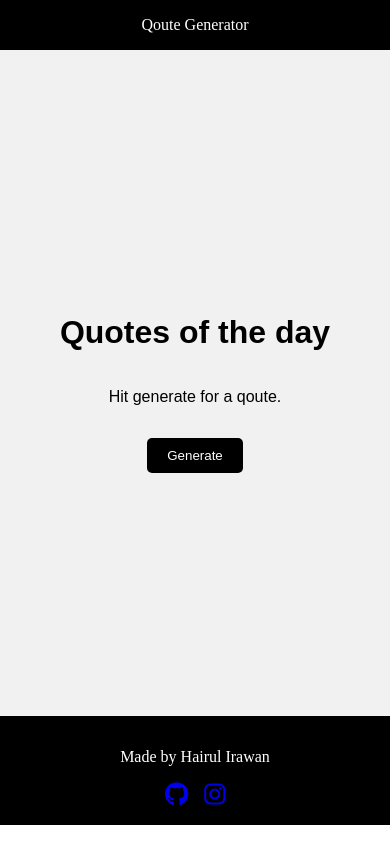
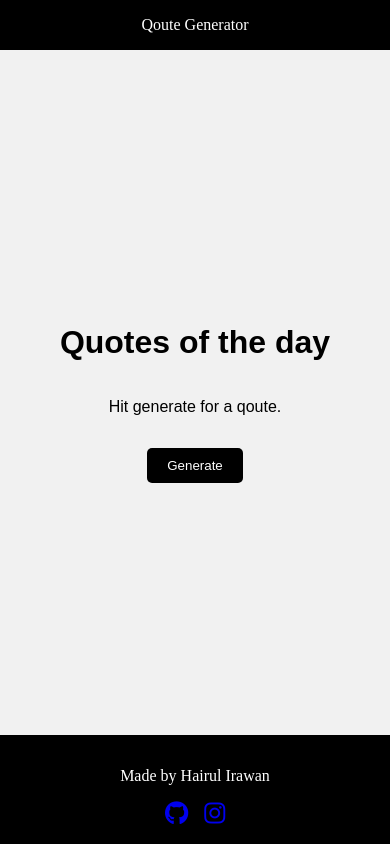
Before and after one commit to halannn/API-Testing, a plain HTML site: page index.html in a window 390 px wide. Drawn offline with Linux system fonts and the light colour scheme.

Commit message:
Update index.html

```diff
--- a/index.html
+++ b/index.html
@@ -66,10 +66,10 @@
             text-decoration: none;
         }
 
-        @media screen and (max-width: 768px) {
+        @media screen and (max-width: 900px) {
             .container {
                 width: 100%;
-                height: 78.9vh;
+                height: 81.2vh;
                 background-color: #f1f1f1;
                 display: flex;
                 justify-content: center;
```
